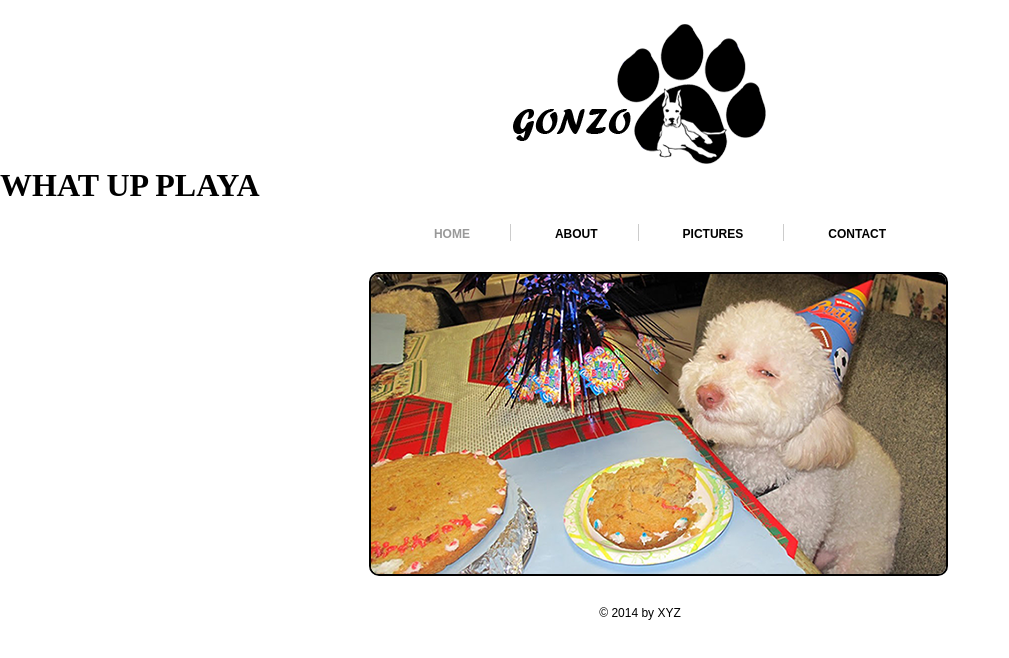
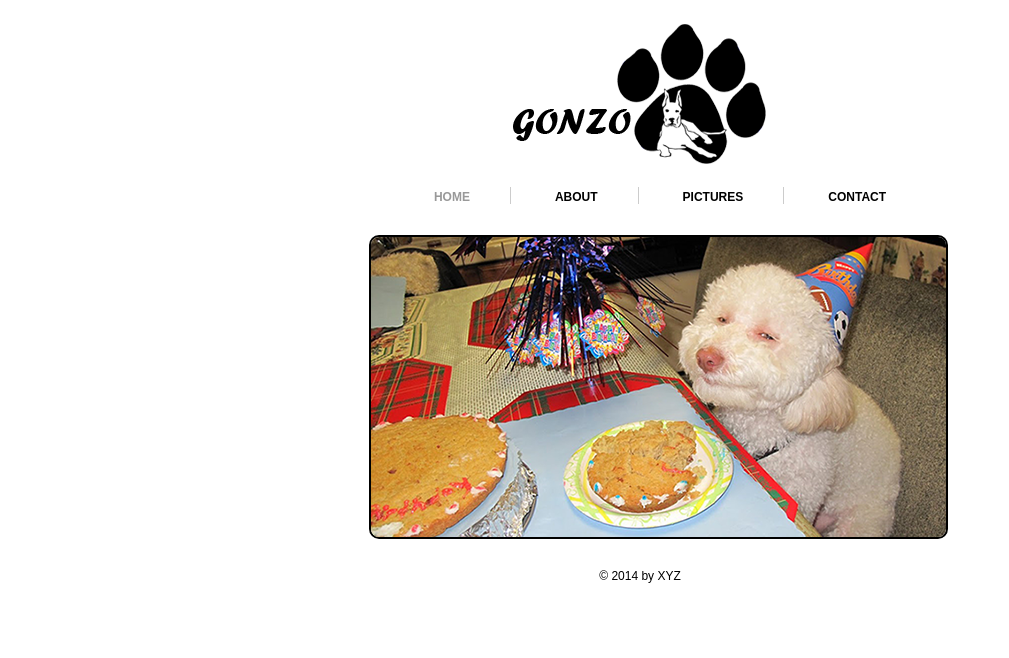
Before and after one commit to Uarmagan/practice, a plain HTML site: page index.html in a window 1280 px wide. Shown: the whole page, without its empty margins (0-1009 px from the left). Drawn offline with Linux system fonts and the light colour scheme.

Commit message:
undoing mistakes

```diff
--- a/index.html
+++ b/index.html
@@ -15,7 +15,6 @@
 		<div class="logo">
 
 			<h1><a href="#">GONZO</a></h1>
-			<h1>WHAT UP PLAYA</h1>
 
 		</div>
 
```
